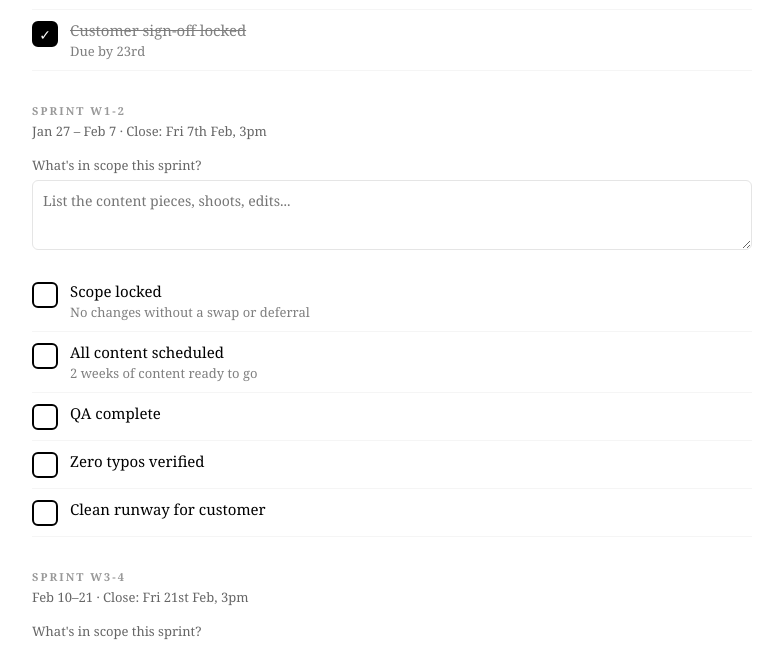
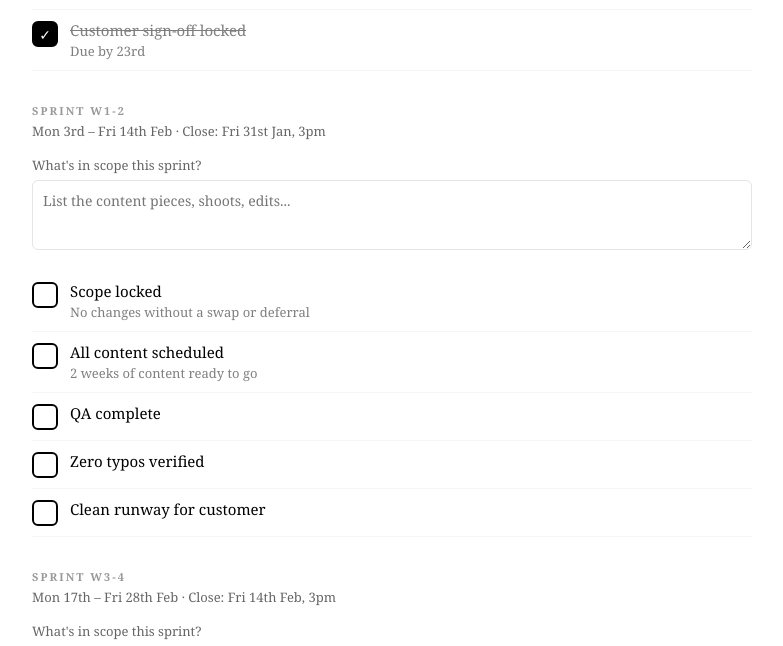
Before and after one commit to mattcalvetti/kindling-q1-tracker, a React (Vite) app: page / in a window 1280 px wide. Shown: the part 807-1453 px from the top of the page, without its empty margins (248-1031 px from the left). Built offline with nearby package versions, Linux system fonts and the light colour scheme.

Commit message:
fix sprint dates

```diff
--- a/src/App.jsx
+++ b/src/App.jsx
@@ -13,15 +13,15 @@ const EMOTIONAL_CODES = ['Power', 'Order', 'Curiosity', 'Status', 'Tranquility',
 
 const SPRINT_DATES = {
   'January': [
-    { label: 'W3-4', range: 'Jan 13–24', close: 'Fri 24th Jan, 3pm' }
+    { label: 'W3-4', range: 'Mon 20th – Fri 31st Jan', close: 'Fri 17th Jan, 3pm' }
   ],
   'February': [
-    { label: 'W1-2', range: 'Jan 27 – Feb 7', close: 'Fri 7th Feb, 3pm' },
-    { label: 'W3-4', range: 'Feb 10–21', close: 'Fri 21st Feb, 3pm' }
+    { label: 'W1-2', range: 'Mon 3rd – Fri 14th Feb', close: 'Fri 31st Jan, 3pm' },
+    { label: 'W3-4', range: 'Mon 17th – Fri 28th Feb', close: 'Fri 14th Feb, 3pm' }
   ],
   'March': [
-    { label: 'W1-2', range: 'Feb 24 – Mar 7', close: 'Fri 7th Mar, 3pm' },
-    { label: 'W3-4', range: 'Mar 10–21', close: 'Fri 21st Mar, 3pm' }
+    { label: 'W1-2', range: 'Mon 3rd – Fri 14th Mar', close: 'Fri 28th Feb, 3pm' },
+    { label: 'W3-4', range: 'Mon 17th – Fri 28th Mar', close: 'Fri 14th Mar, 3pm' }
   ]
 };
 
```
